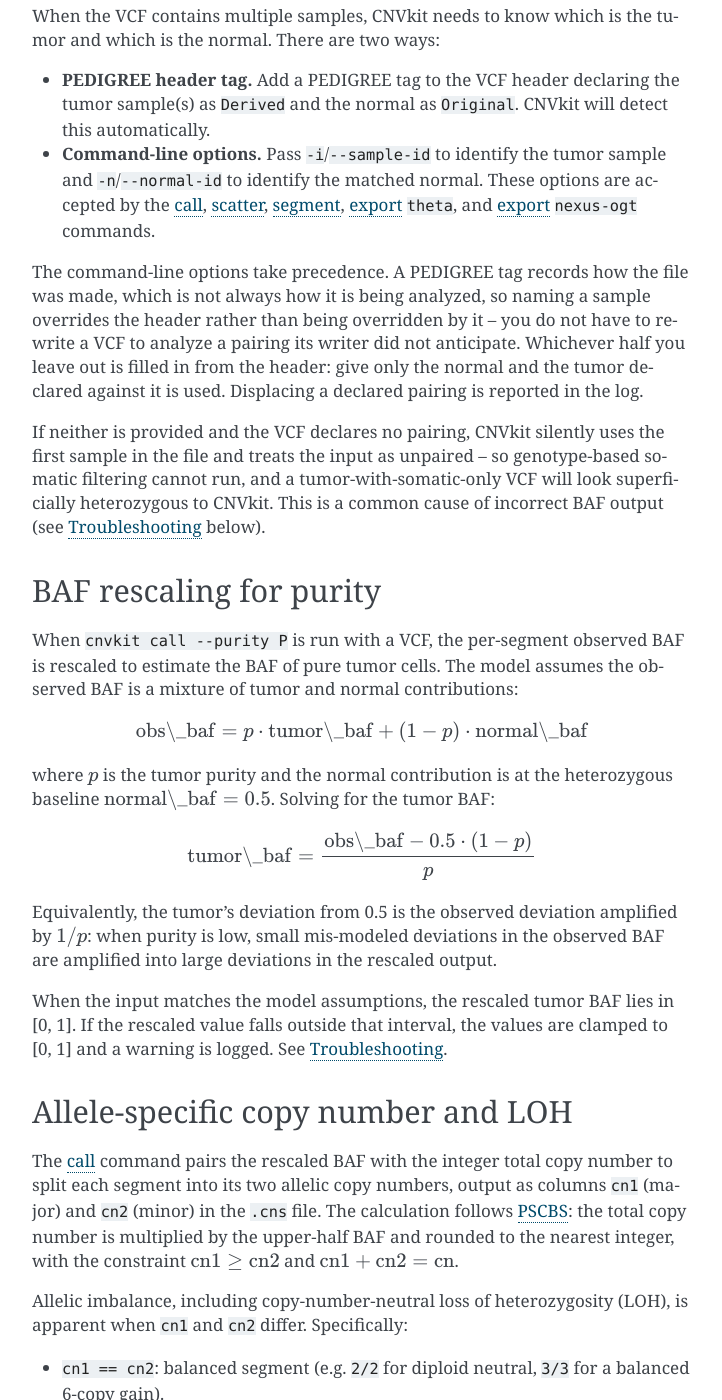
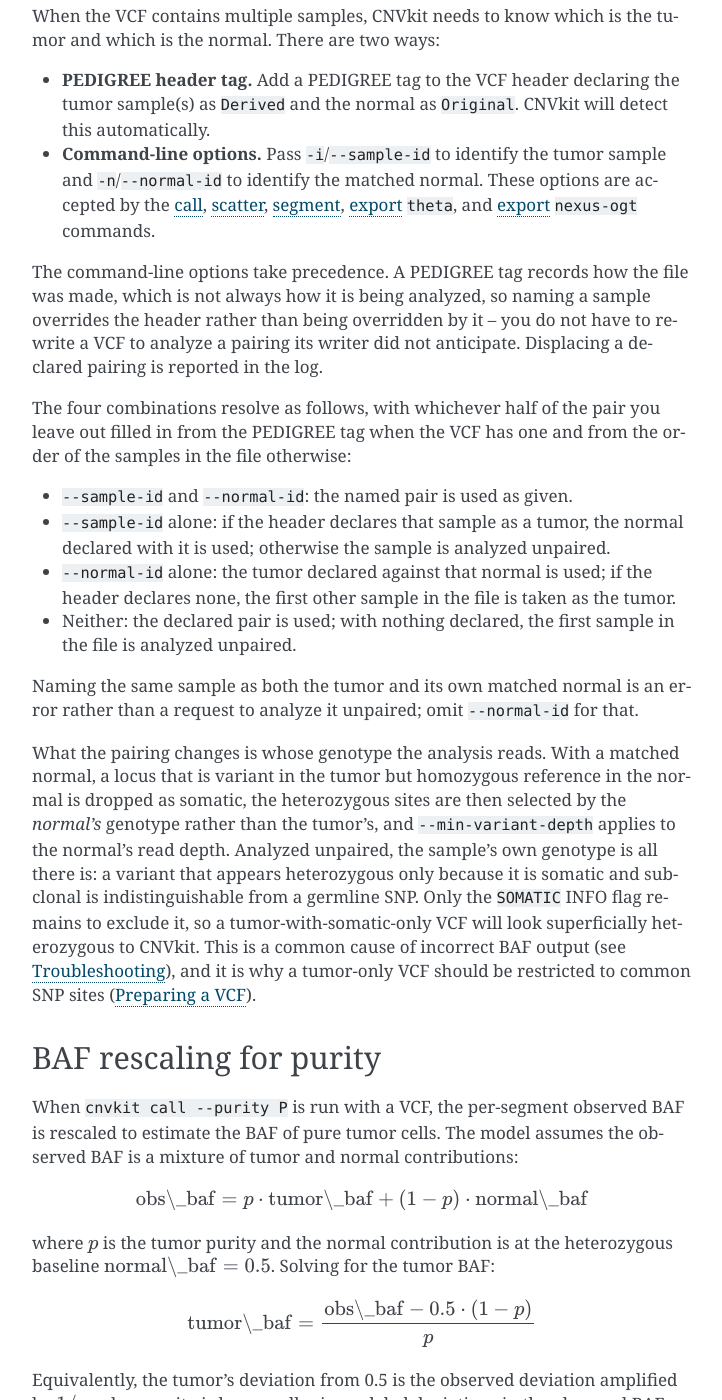
Before and after one commit to etal/cnvkit, a Sphinx documentation site: the page built from doc/baf.rst, in a window 1280 px wide and 1400 px high, scrolled down 1974 px. Shown: the whole window, without its empty margins (388-1110 px from the left). Built offline with Sphinx 7.4.7, drawn with Linux system fonts in a browser that asks for light colours.

Commit message:
Document how --sample-id and --normal-id select VCF samples
The guide described only the cases where both sample IDs are given or
neither is, leaving a reader unable to tell what happens with one alone.
Enumerate all four combinations, including how a PEDIGREE header fills in
the half that is not named, and note that naming one sample as both the
tumor and its own matched normal is an error.

Also state what the pairing changes downstream: with a matched normal, a
locus variant in the tumor and homozygous reference in the normal is
dropped as somatic, heterozygous sites are selected by the normal's
genotype, and --min-variant-depth applies to the normal's read depth.
Analyzed unpaired, only the SOMATIC INFO flag remains to exclude somatic
variants from the b-allele frequencies (#584).

```diff
--- a/doc/baf.rst
+++ b/doc/baf.rst
@@ -101,16 +101,37 @@ tumor and which is the normal. There are two ways:
 The command-line options take precedence. A PEDIGREE tag records how the file
 was made, which is not always how it is being analyzed, so naming a sample
 overrides the header rather than being overridden by it -- you do not have to
-rewrite a VCF to analyze a pairing its writer did not anticipate. Whichever
-half you leave out is filled in from the header: give only the normal and the
-tumor declared against it is used. Displacing a declared pairing is reported
-in the log.
+rewrite a VCF to analyze a pairing its writer did not anticipate. Displacing a
+declared pairing is reported in the log.
 
-If neither is provided and the VCF declares no pairing, CNVkit silently uses
-the first sample in the file and treats the input as unpaired -- so
-genotype-based somatic filtering cannot run, and a tumor-with-somatic-only
-VCF will look superficially heterozygous to CNVkit. This is a common cause of
-incorrect BAF output (see :ref:`baf-troubleshooting` below).
+The four combinations resolve as follows, with whichever half of the pair you
+leave out filled in from the PEDIGREE tag when the VCF has one and from the
+order of the samples in the file otherwise:
+
+- ``--sample-id`` and ``--normal-id``: the named pair is used as given.
+- ``--sample-id`` alone: if the header declares that sample as a tumor, the
+  normal declared with it is used; otherwise the sample is analyzed unpaired.
+- ``--normal-id`` alone: the tumor declared against that normal is used; if the
+  header declares none, the first other sample in the file is taken as the
+  tumor.
+- Neither: the declared pair is used; with nothing declared, the first sample
+  in the file is analyzed unpaired.
+
+Naming the same sample as both the tumor and its own matched normal is an
+error rather than a request to analyze it unpaired; omit ``--normal-id`` for
+that.
+
+What the pairing changes is whose genotype the analysis reads. With a matched
+normal, a locus that is variant in the tumor but homozygous reference in the
+normal is dropped as somatic, the heterozygous sites are then selected by the
+*normal's* genotype rather than the tumor's, and ``--min-variant-depth``
+applies to the normal's read depth. Analyzed unpaired, the sample's own
+genotype is all there is: a variant that appears heterozygous only because it
+is somatic and subclonal is indistinguishable from a germline SNP. Only the
+``SOMATIC`` INFO flag remains to exclude it, so a tumor-with-somatic-only VCF
+will look superficially heterozygous to CNVkit. This is a common cause of
+incorrect BAF output (see :ref:`baf-troubleshooting`), and it is why a
+tumor-only VCF should be restricted to common SNP sites (:ref:`baf-vcf-prep`).
 
 
 .. _baf-rescaling:
```
